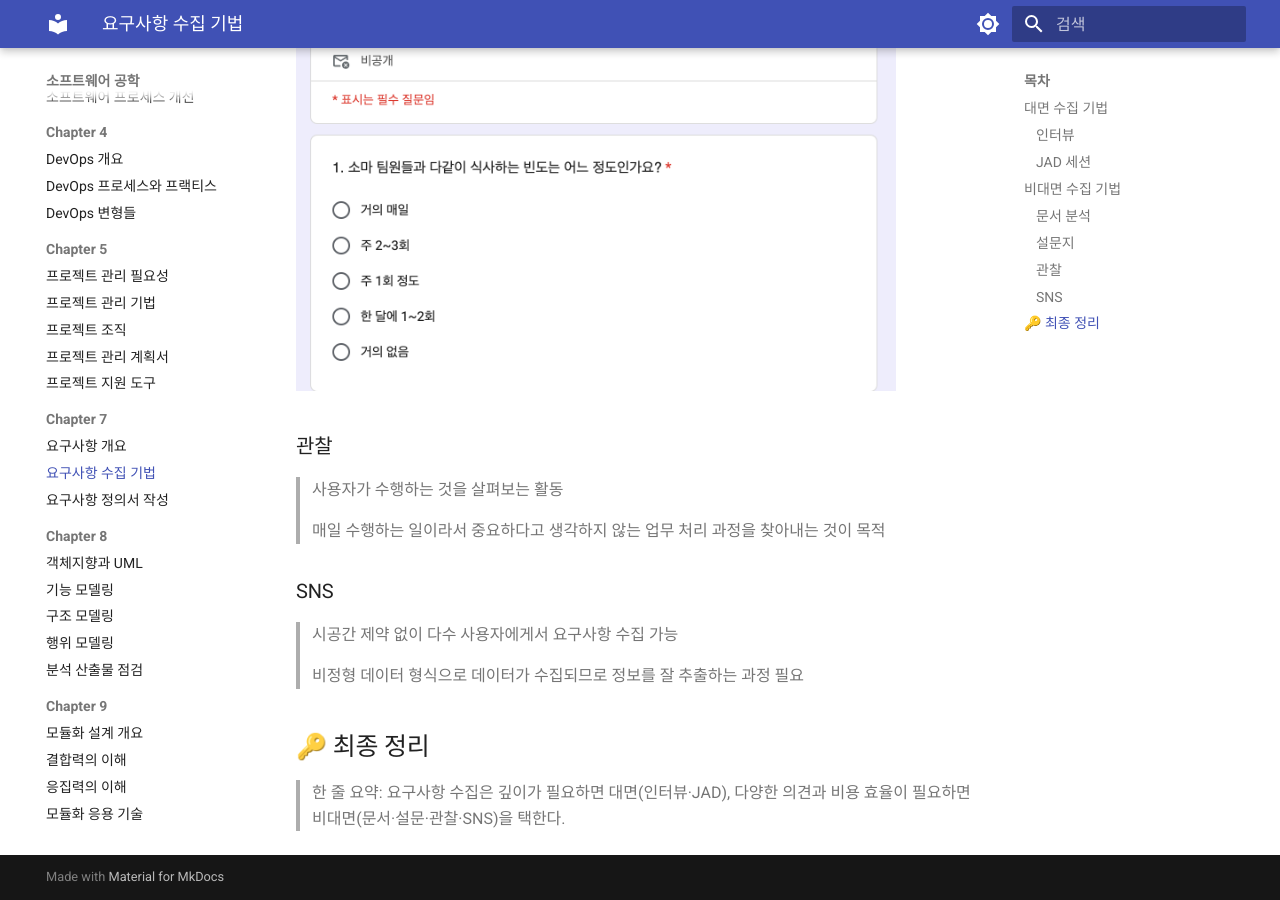
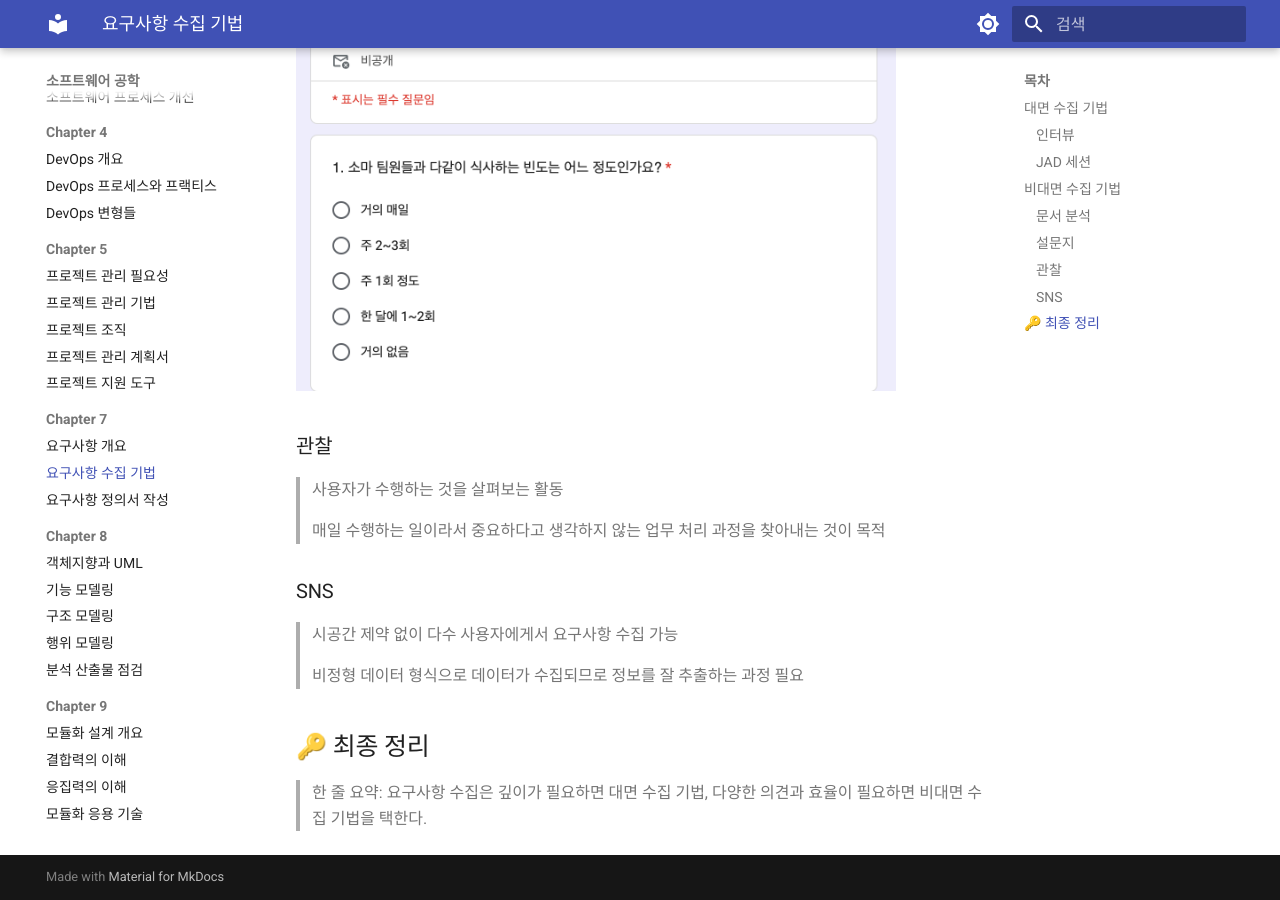
Before and after one commit to CokaNuri/CSBE, an MkDocs documentation site: the page built from docs/software-engineering/Chapter 7/02 요구사항 수집 기법.md, in a window 1280 px wide and 900 px high, scrolled down 2118 px. Built offline with MkDocs 1.6.1 and Material for MkDocs 9.7.7, drawn with Linux system fonts in a browser that asks for light colours.

Commit message:
02 수정

```diff
--- a/docs/software-engineering/Chapter 7/02 요구사항 수집 기법.md
+++ b/docs/software-engineering/Chapter 7/02 요구사항 수집 기법.md
@@ -66,4 +66,4 @@
 
 ## 🔑 최종 정리
 
-> 한 줄 요약: 요구사항 수집은 깊이가 필요하면 대면(인터뷰·JAD), 다양한 의견과 비용 효율이 필요하면 비대면(문서·설문·관찰·SNS)을 택한다.
+> 한 줄 요약: 요구사항 수집은 깊이가 필요하면 대면 수집 기법, 다양한 의견과 효율이 필요하면 비대면 수집 기법을 택한다.
```
